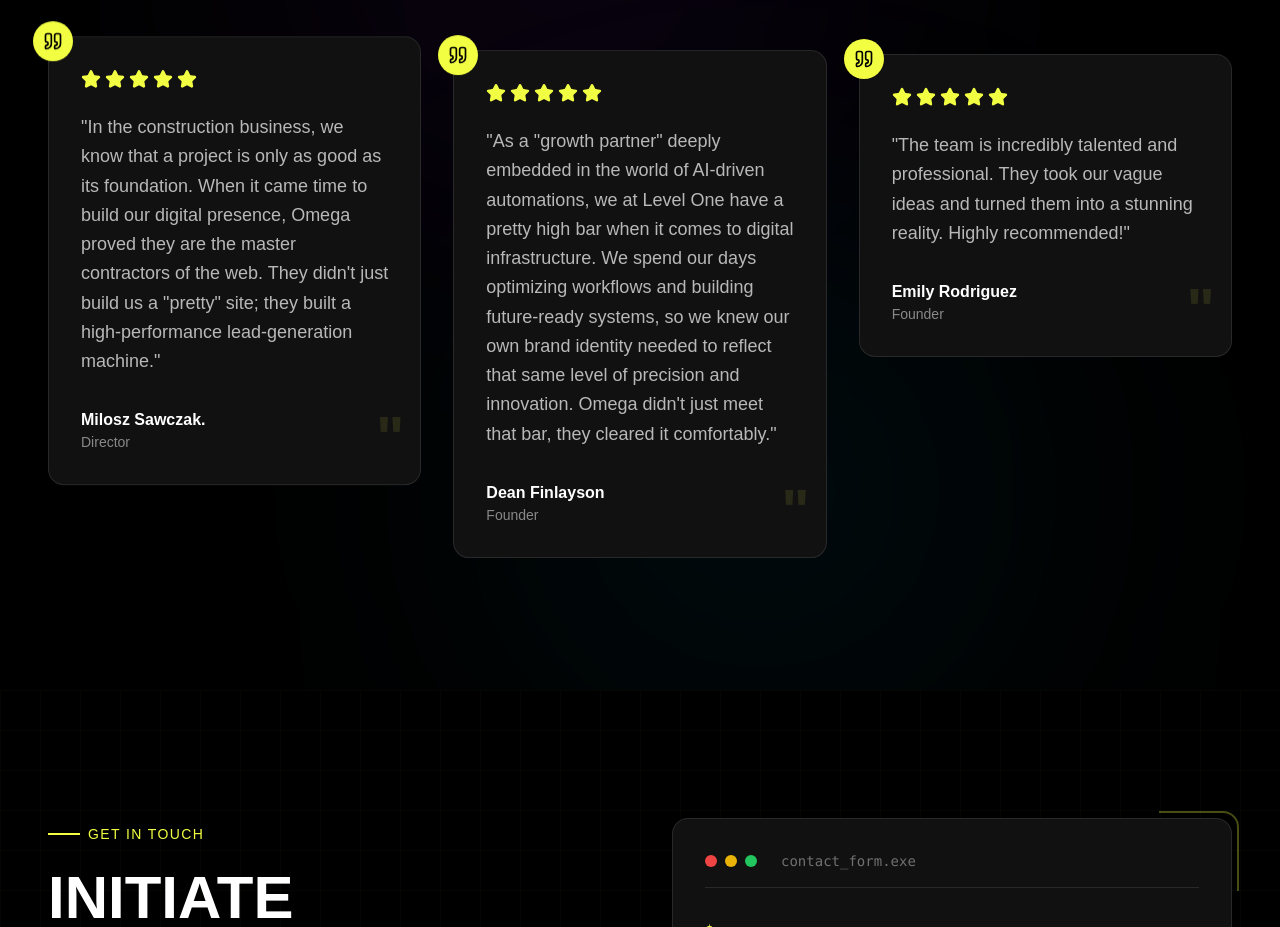
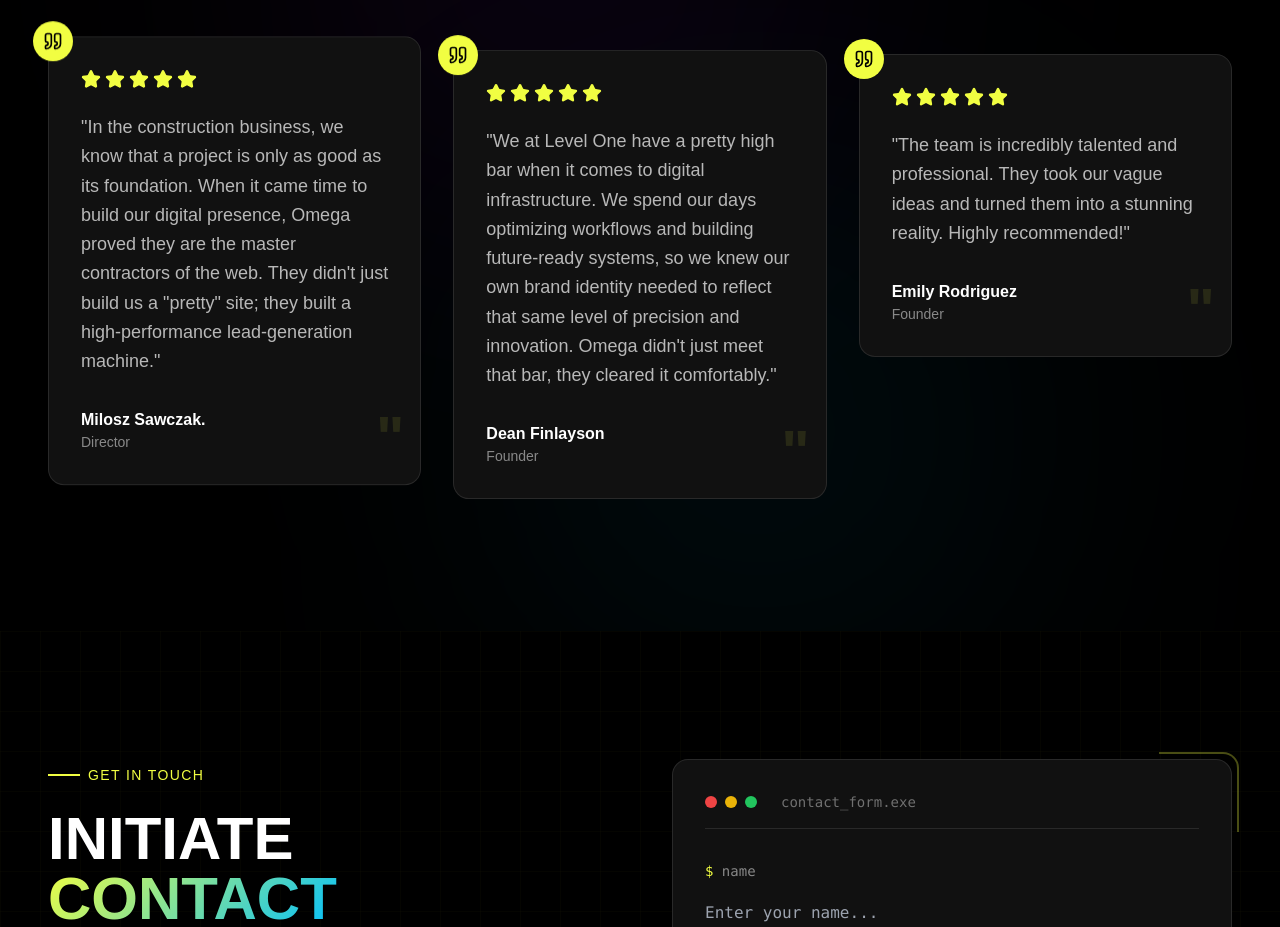
Before and after one commit to connecttraderbrothers/omega-website, a React (Vite) app: page / in a window 1280 px wide. Shown: the part 4880-5807 px from the top of the page. Built offline with nearby package versions, Linux system fonts and the light colour scheme; a web font is replaced by a local one.

Commit message:
Update Testimonials.tsx

```diff
--- a/src/sections/Testimonials.tsx
+++ b/src/sections/Testimonials.tsx
@@ -13,7 +13,7 @@ const testimonials = [
     id: 2,
     name: 'Dean Finlayson',
     role: 'Founder',
-    quote: 'As a "growth partner" deeply embedded in the world of AI-driven automations, we at Level One have a pretty high bar when it comes to digital infrastructure. We spend our days optimizing workflows and building future-ready systems, so we knew our own brand identity needed to reflect that same level of precision and innovation. Omega didn\'t just meet that bar, they cleared it comfortably.',
+    quote: 'We at Level One have a pretty high bar when it comes to digital infrastructure. We spend our days optimizing workflows and building future-ready systems, so we knew our own brand identity needed to reflect that same level of precision and innovation. Omega didn\'t just meet that bar, they cleared it comfortably.',
     rating: 5,
   },
   {
```
